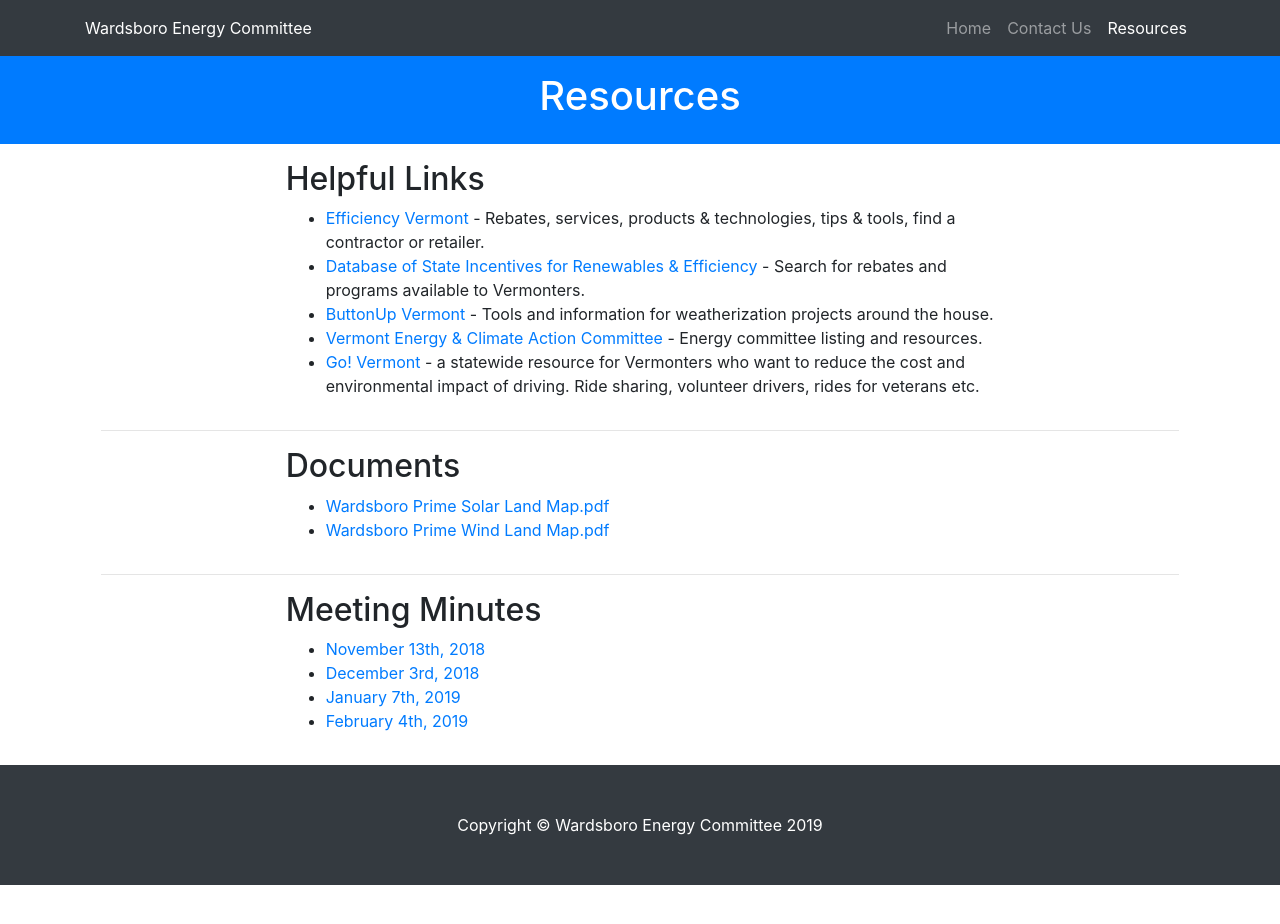
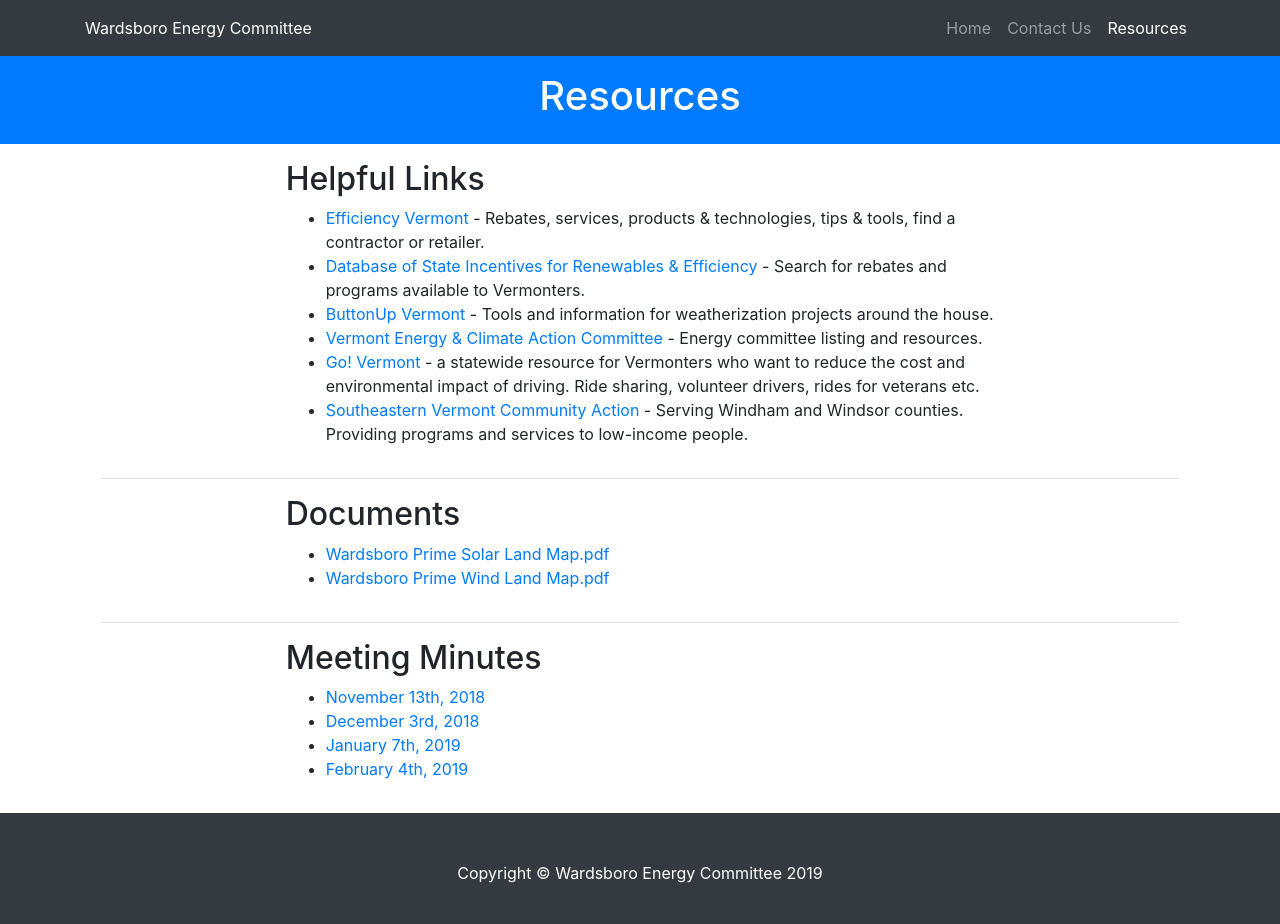
Before and after one commit to wardsboroenergycommittee/wardsboroenergycommittee.github.io, a website: page resources.html in a window 1280 px wide. Before the commit the page ends 885 px from the top, so only its background shows below. Drawn offline with Linux system fonts and the light colour scheme.

Commit message:
sevca link

```diff
--- a/resources.html
+++ b/resources.html
@@ -75,6 +75,10 @@
                <li>
               <a href="https://www.connectingcommuters.org/">Go! Vermont</a> - a statewide resource for Vermonters who want to reduce the cost and environmental impact of driving. Ride sharing, volunteer drivers, rides for veterans etc.
             </li>
+
+               <li>
+              <a href="https://www.sevca.org/">Southeastern Vermont Community Action</a> - Serving Windham and Windsor counties. Providing programs and services to low-income people.
+            </li>
           </ul>
         </div>
       </div>
```
